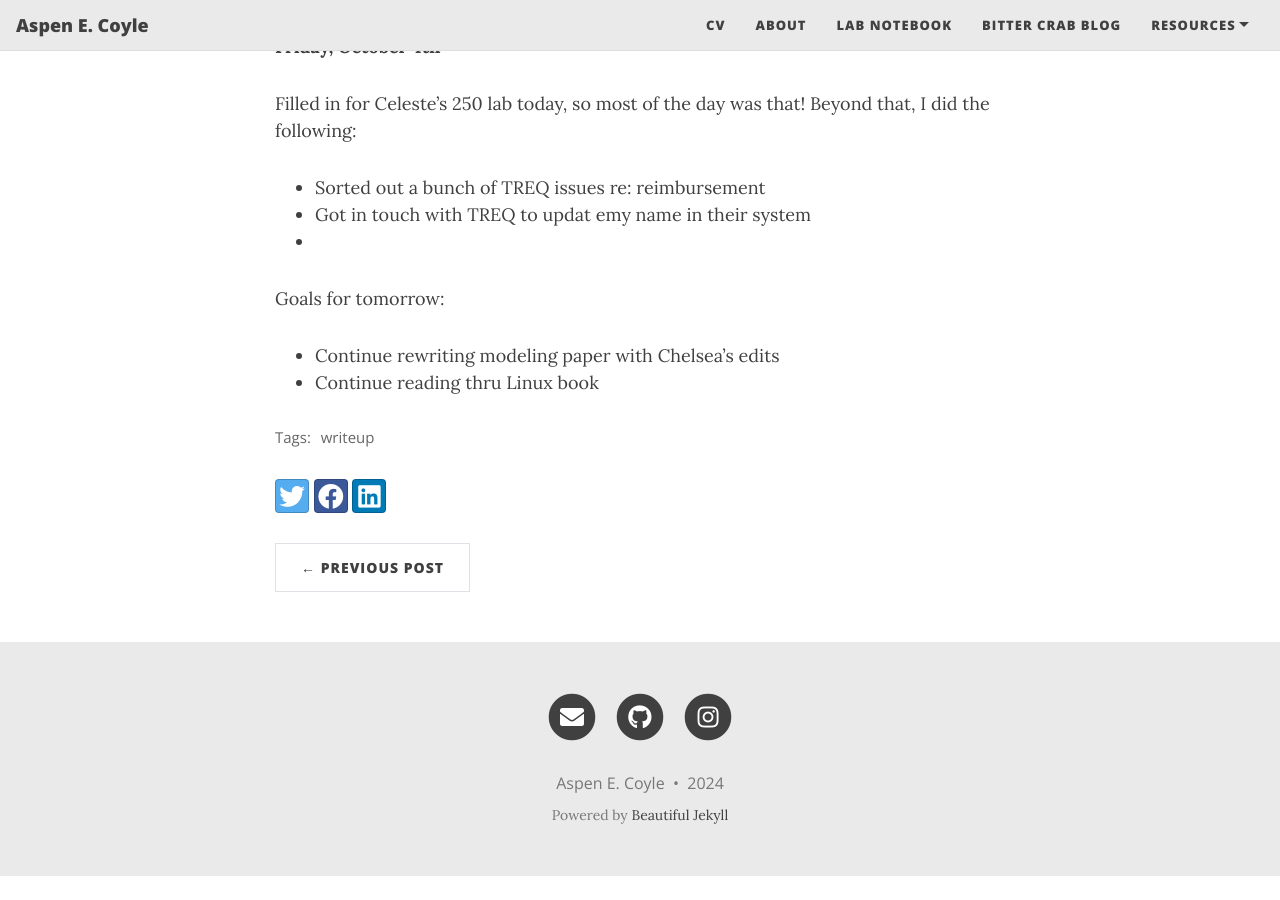
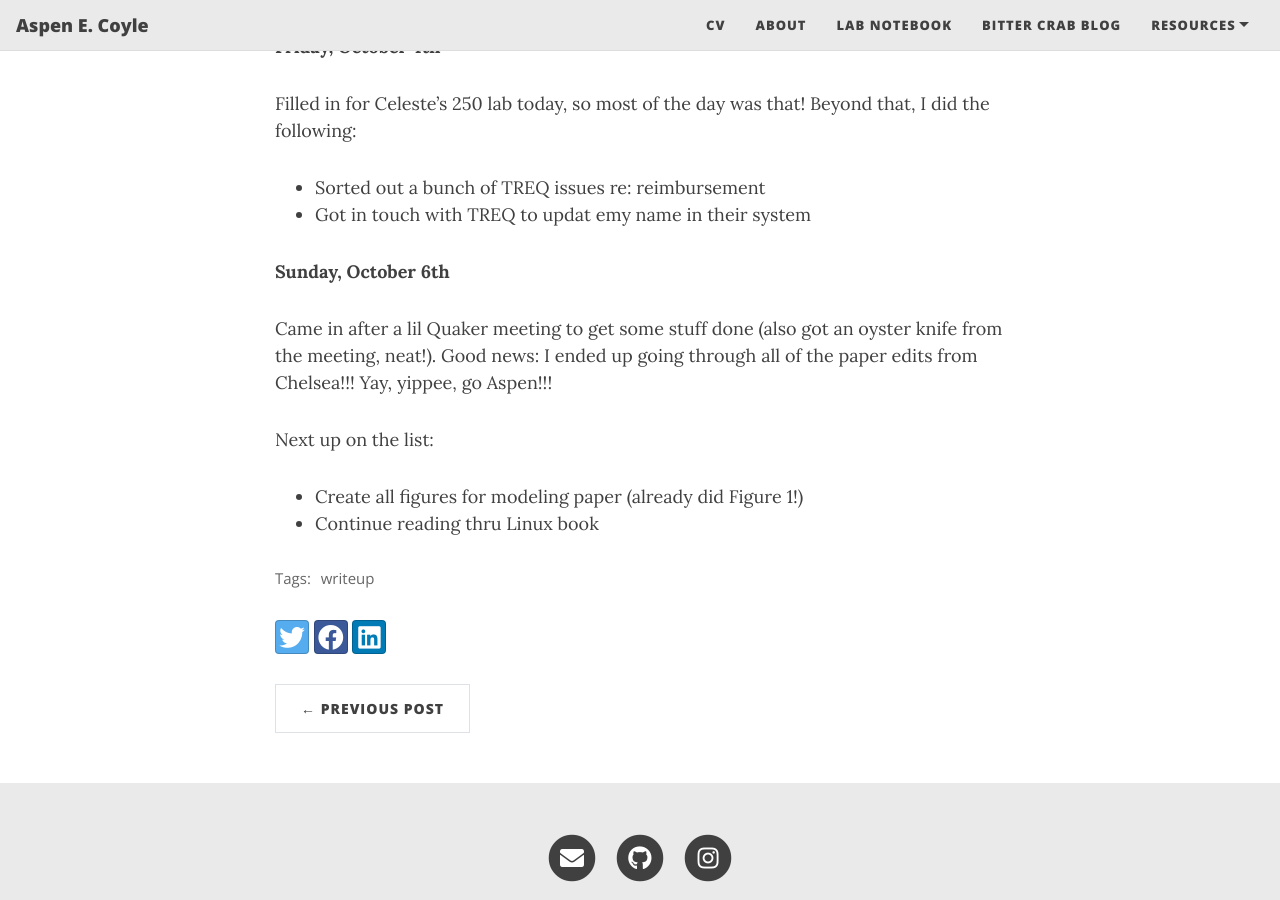
Before and after one commit to aspencoyle/aspencoyle.github.io, a Jekyll site: the page built from _posts/2024-10-01-October_posts.md, in a window 1280 px wide and 900 px high, scrolled down 2296 px. Built offline with Jekyll 4.4.1, drawn with Linux system fonts in a browser that asks for light colours; nearby versions of some CDN libraries; before the commit the page ends 3172 px from its top, so only the background shows below that.

Commit message:
new post

```diff
--- a/_posts/2024-10-01-October_posts.md
+++ b/_posts/2024-10-01-October_posts.md
@@ -56,9 +56,12 @@ Filled in for Celeste's 250 lab today, so most of the day was that! Beyond that,
 
 - Sorted out a bunch of TREQ issues re: reimbursement
 - Got in touch with TREQ to updat emy name in their system
--
 
+**Sunday, October 6th**
 
-Goals for tomorrow:
-- Continue rewriting modeling paper with Chelsea's edits
+Came in after a lil Quaker meeting to get some stuff done (also got an oyster knife from the meeting,
+neat!). Good news: I ended up going through all of the paper edits from Chelsea!!! Yay, yippee, go Aspen!!!
+
+Next up on the list:
+- Create all figures for modeling paper (already did Figure 1!)
 - Continue reading thru Linux book
```
